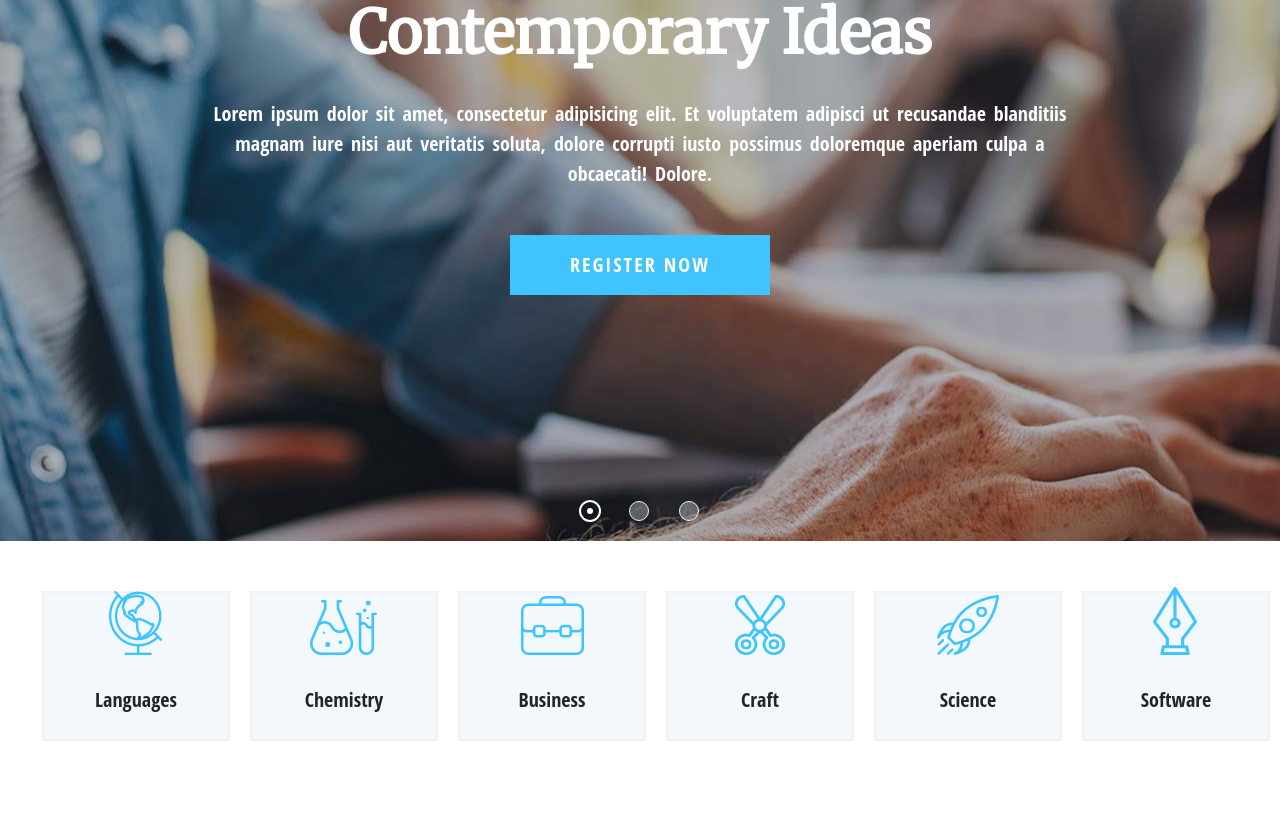
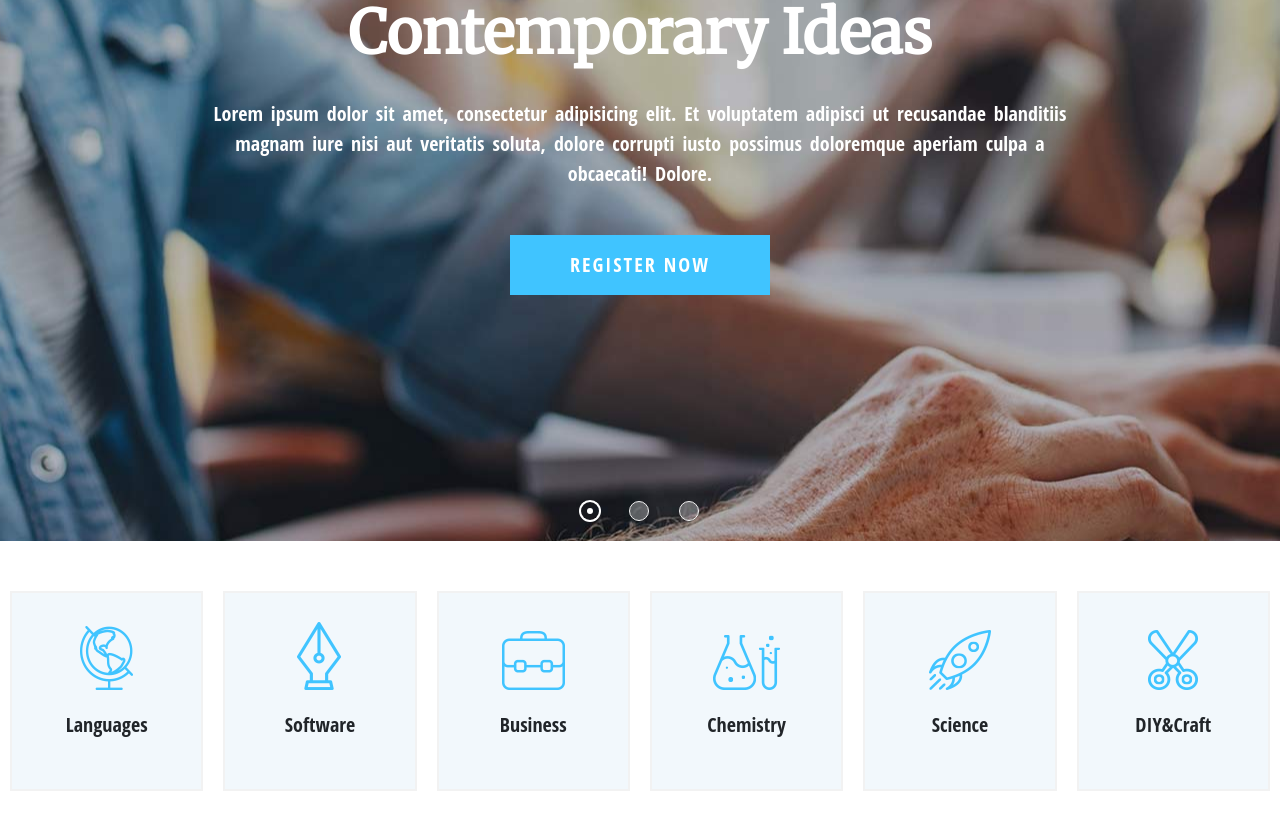
Before and after one commit to AndreaMinelli/proj-html-vuejs, a Vue app: page / in a window 1280 px wide. Shown: the part 261-1090 px from the top of the page. Before the commit the page ends 1052 px from the top, so only its background shows below. Built offline with nearby package versions, Linux system fonts and the light colour scheme.

Commit message:
Completata NavbarBase card

```diff
--- a/src/assets/scss/_variables.scss
+++ b/src/assets/scss/_variables.scss
@@ -1,2 +1,4 @@
 $primary-font: "Open Sans Condensed", sans-serif;
 $secondary-font: "Merriweather", sans-serif;
+$grey-border: #f2f2f2;
+$lightblue-bg: #f2f8fc;
--- a/src/assets/scss/style.scss
+++ b/src/assets/scss/style.scss
@@ -3,6 +3,13 @@
 body {
   font-family: $primary-font;
 }
+
+section {
+  padding: 50px 0;
+  border-top: 1px solid $grey-border;
+  border-bottom: 1px solid $grey-border;
+}
+
 img {
   max-width: 100%;
   display: block;
--- a/src/components/NavbarBase.vue
+++ b/src/components/NavbarBase.vue
@@ -6,8 +6,8 @@ export default {
     listType: String,
   },
   methods: {
-    buildImageUrl(image) {
-      return new URL(`../assets/img/main_nav/${image}.png`, import.meta.url)
+    buildImageUrl(image, target) {
+      return new URL(`../assets/img/${target}/${image}.png`, import.meta.url)
         .href;
     },
   },
@@ -18,7 +18,7 @@ export default {
   <ul :class="listType">
     <li v-for="link in links" :key="link.text">
       <figure v-if="link.image">
-        <img :src="buildImageUrl(link.image)" :alt="link.image" />
+        <img :src="buildImageUrl(link.image, 'main_nav')" :alt="link.image" />
       </figure>
       <a :href="link.href">{{ link.text }}</a>
     </li>
@@ -26,10 +26,12 @@ export default {
 </template>
 
 <style lang="scss" scoped>
+@use "../assets/scss/variables" as *;
 ul {
   display: flex;
   justify-content: space-between;
   align-items: center;
+  padding: 0;
   &.link {
     a {
       text-transform: uppercase;
@@ -41,21 +43,22 @@ ul {
 
   &.cs-card {
     li {
-      height: 150px;
+      height: 200px;
       width: calc(100% / 6);
-      border: 2px solid #f2f2f2;
-      background-color: #f2f8fc;
+      border: 2px solid $grey-border;
+      background-color: $lightblue-bg;
       margin: 50px 10px;
       display: flex;
       align-items: center;
       justify-content: center;
       flex-direction: column;
+      padding: 30px 0;
     }
     a {
       text-transform: capitalize;
       font-size: 20px;
       font-weight: bolder;
-      margin: 30px 0;
+      margin: 20px 0;
     }
   }
 }
--- a/src/data/index.js
+++ b/src/data/index.js
@@ -32,9 +32,9 @@ const mainNavLinks = [
     image: "language",
   },
   {
-    text: "chemistry",
+    text: "software",
     href: "#",
-    image: "chemistry",
+    image: "software",
   },
   {
     text: "business",
@@ -42,9 +42,9 @@ const mainNavLinks = [
     image: "business",
   },
   {
-    text: "craft",
+    text: "chemistry",
     href: "#",
-    image: "craft",
+    image: "chemistry",
   },
   {
     text: "science",
@@ -52,9 +52,9 @@ const mainNavLinks = [
     image: "science",
   },
   {
-    text: "software",
+    text: "DIY&Craft",
     href: "#",
-    image: "software",
+    image: "craft",
   },
 ];
 
```
